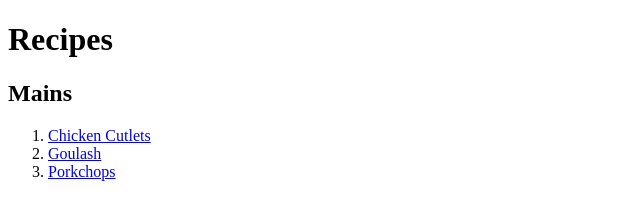
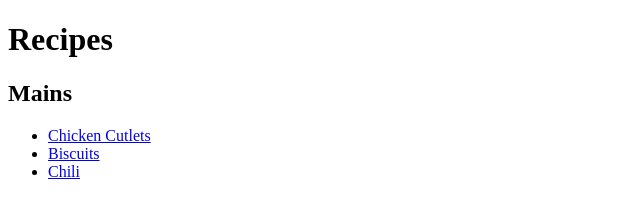
Before and after one commit to AlphaGareBear/odin-recipes, a plain HTML site: page index.html in a window 1280 px wide. Shown: the full height of the page, 0-640 px from the left. Drawn offline with Linux system fonts and the light colour scheme.

Commit message:
Add boilerplate for biscuits.html and chili.html, updated index.html to have them

```diff
--- a/index.html
+++ b/index.html
@@ -9,11 +9,11 @@
     <body>
         <h1>Recipes</h1>
         <h2>Mains</h2>
-        <ol>
+        <ul>
             <li><a href="recipes/chicken-cutlets.html">Chicken Cutlets</a></li>
-            <li><a href="recipes/goulash.html">Goulash</a></li>
-            <li><a href="recipes/porkchops.html">Porkchops</a></li>
-        </ol>
+            <li><a href="recipes/biscuits.html">Biscuits</a></li>
+            <li><a href="recipes/chili.html">Chili</a></li>
+        </ul>
     </body>
 
 </html>
```
Also changed, not shown: recipes/biscuits.html (+13 -0 lines), recipes/chili.html (+13 -0 lines).
